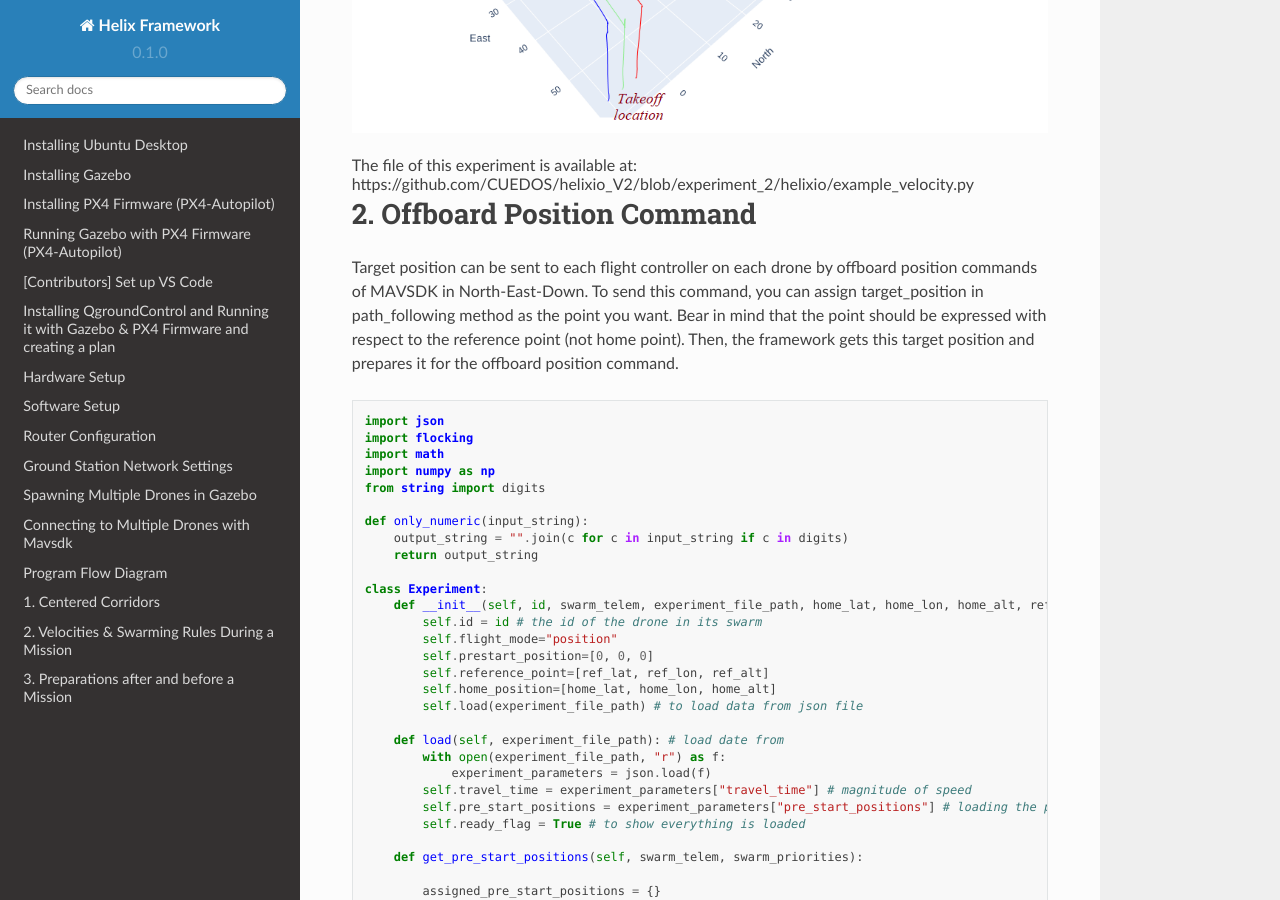
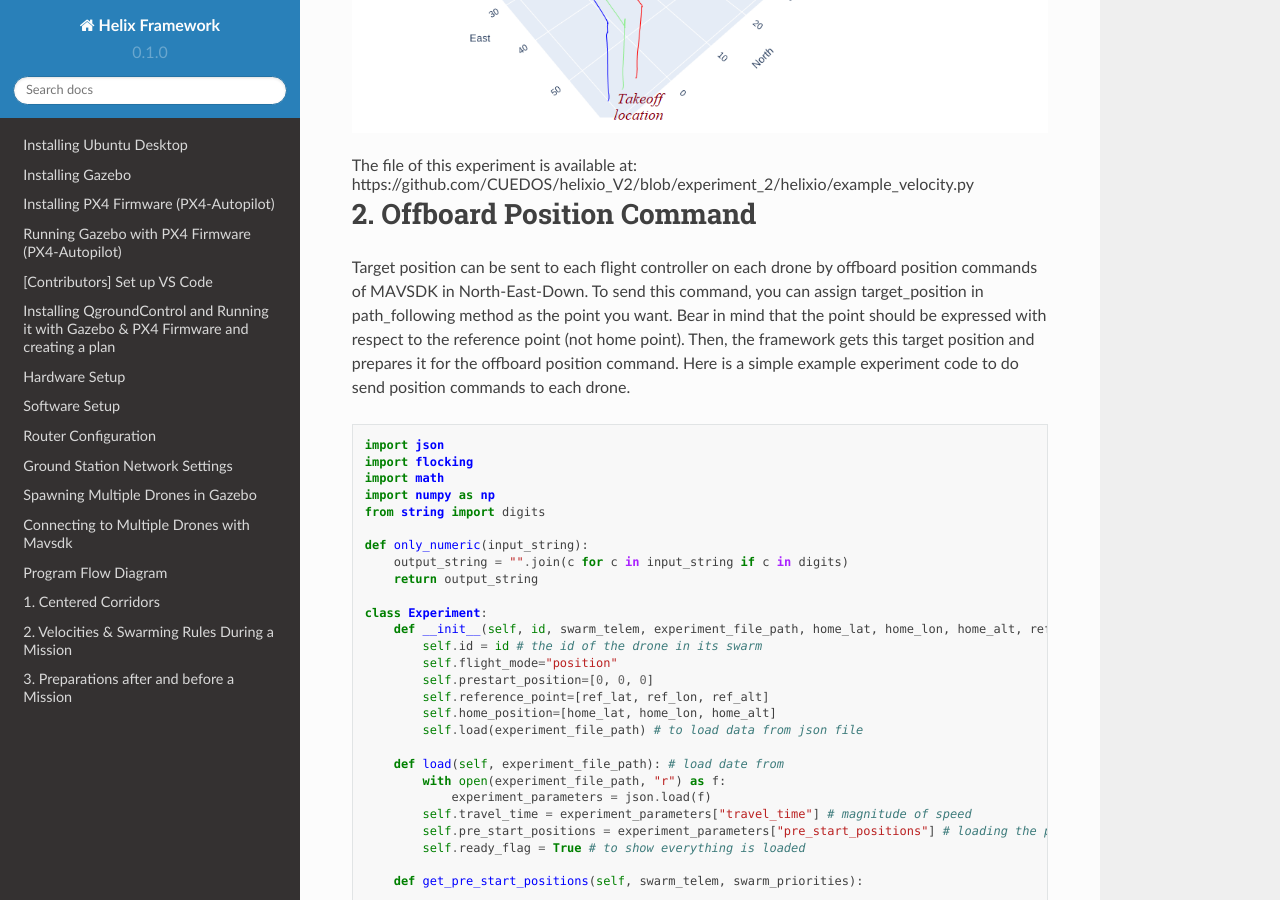
Before and after one commit to CUEDOS/helix_docs, a Sphinx documentation site: the page built from docs/source/simple_examples.rst, in a window 1280 px wide and 900 px high, scrolled down 1849 px. Built offline with Sphinx 7.4.7 and the Read the Docs theme 2.0.0, drawn with Linux system fonts in a browser that asks for light colours; some of the changed text lies outside the part shown.

Commit message:
Update simple_examples.rst

```diff
--- a/docs/source/simple_examples.rst
+++ b/docs/source/simple_examples.rst
@@ -78,7 +78,7 @@
  https://github.com/CUEDOS/helixio_V2/blob/experiment_2/helixio/example_velocity.py
 2. Offboard Position Command
 =====================
-Target position can be sent to each flight controller on each drone by offboard position commands of MAVSDK in North-East-Down. To send this command, you can assign target_position in path_following method as the point you want. Bear in mind that the point should be expressed with respect to the reference point (not home point). Then, the framework gets this target position and prepares it for the offboard position command.
+Target position can be sent to each flight controller on each drone by offboard position commands of MAVSDK in North-East-Down. To send this command, you can assign target_position in path_following method as the point you want. Bear in mind that the point should be expressed with respect to the reference point (not home point). Then, the framework gets this target position and prepares it for the offboard position command.  Here is a simple example experiment code to do send position commands to each drone.
 ::
 
     import json
```
Also changed, not shown: other parts of docs/source/simple_examples.rst (+1 -1 lines).
